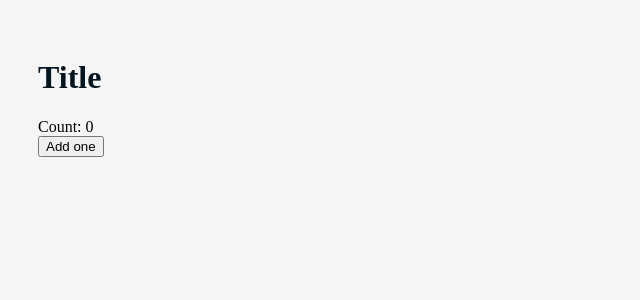
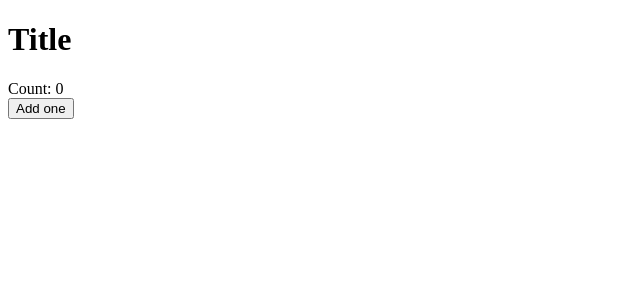
Before and after one commit to Anemy/ai-code, a React app: page / in a window 1280 px wide. Shown: the top 300 px of the page, without its empty margins (0-640 px from the left). Built offline with nearby package versions, Linux system fonts and the light colour scheme.

Commit message:
update config, add plan, add leafygreen deps

```diff
--- a/jest.config.js
+++ b/jest.config.js
@@ -6,8 +6,8 @@ module.exports = {
     '^.+\\.(js|jsx)$': 'babel-jest',
   },
   moduleFileExtensions: ['ts', 'tsx', 'js', 'jsx', 'json', 'node'],
-  moduleNameMapper: {
-    '\\.(css|less)$': 'identity-obj-proxy',
-  },
+  // moduleNameMapper: {
+  //   '\\.(css|less)$': 'identity-obj-proxy',
+  // },
   setupFilesAfterEnv: ['@testing-library/jest-dom/extend-expect'],
 };
--- a/src/App.tsx
+++ b/src/App.tsx
@@ -1,9 +1,7 @@
 import React, { useState } from 'react';
 
-import Button from './components/button/Button';
+import { Button } from './components/Button';
 import { sum } from './modules/sum';
-
-import './styles.css';
 
 export const App: React.FunctionComponent = () => {
   const [count, setCount] = useState(0);
--- a/src/components/button/Button.tsx
+++ b/src/components/Button.tsx
@@ -6,7 +6,7 @@ type ButtonProps = {
   onClick: () => void;
 };
 
-export const Button: React.FunctionComponent<ButtonProps> = ({
+const Button: React.FunctionComponent<ButtonProps> = ({
   children,
   className,
   onClick,
@@ -18,4 +18,4 @@ export const Button: React.FunctionComponent<ButtonProps> = ({
   );
 };
 
-export default Button;
+export { Button };
--- a/src/styles.css
+++ /dev/null
@@ -1,11 +0,0 @@
-body {
-  background-color: #f5f5f5;
-  padding: 30px;
-}
-
-.title {
-  color: #061621;
-}
-
-.add-one-button {
-}
--- a/webpack.react.js
+++ b/webpack.react.js
@@ -23,10 +23,6 @@ module.exports = {
         include: /src/,
         use: [{ loader: 'ts-loader' }],
       },
-      {
-        test: /\.css$/,
-        use: ['style-loader', 'css-loader'],
-      },
     ],
   },
   output: {
```
Also changed, not shown: package.json (+8 -1 lines), plan.txt (added), 1 other file (tests, documents, lock files or other folders).
